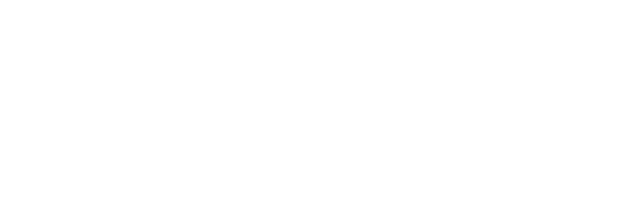
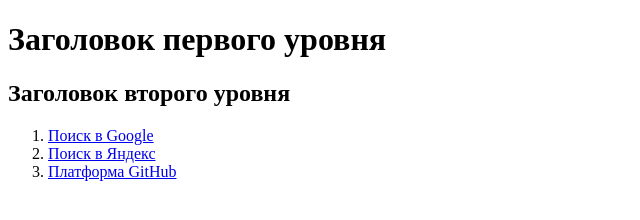
Before and after one commit to belkazzers/task-html, a website: page src/index.html in a window 1280 px wide. Shown: the whole page, without its empty margins (0-640 px from the left). Drawn offline with Linux system fonts and the light colour scheme.

Commit message:
Добавила  HTML разметку

```diff
--- a/src/index.html
+++ b/src/index.html
@@ -3,5 +3,13 @@
     <head>
         <title>HTML</title>
     </head>
-    <body></body>
+    <body>
+        <h1> Заголовок первого уровня </h1>
+        <h2> Заголовок второго уровня </h2>
+        <ol>
+            <li><a href="https://google.com">Поиск в Google</a></li>
+            <li><a href="https://yandex.ru">Поиск в Яндекс</a></li>
+            <li><a href="https://github.com">Платформа GitHub</a></li>
+        </ol>
+    </body>
 </html>
```
